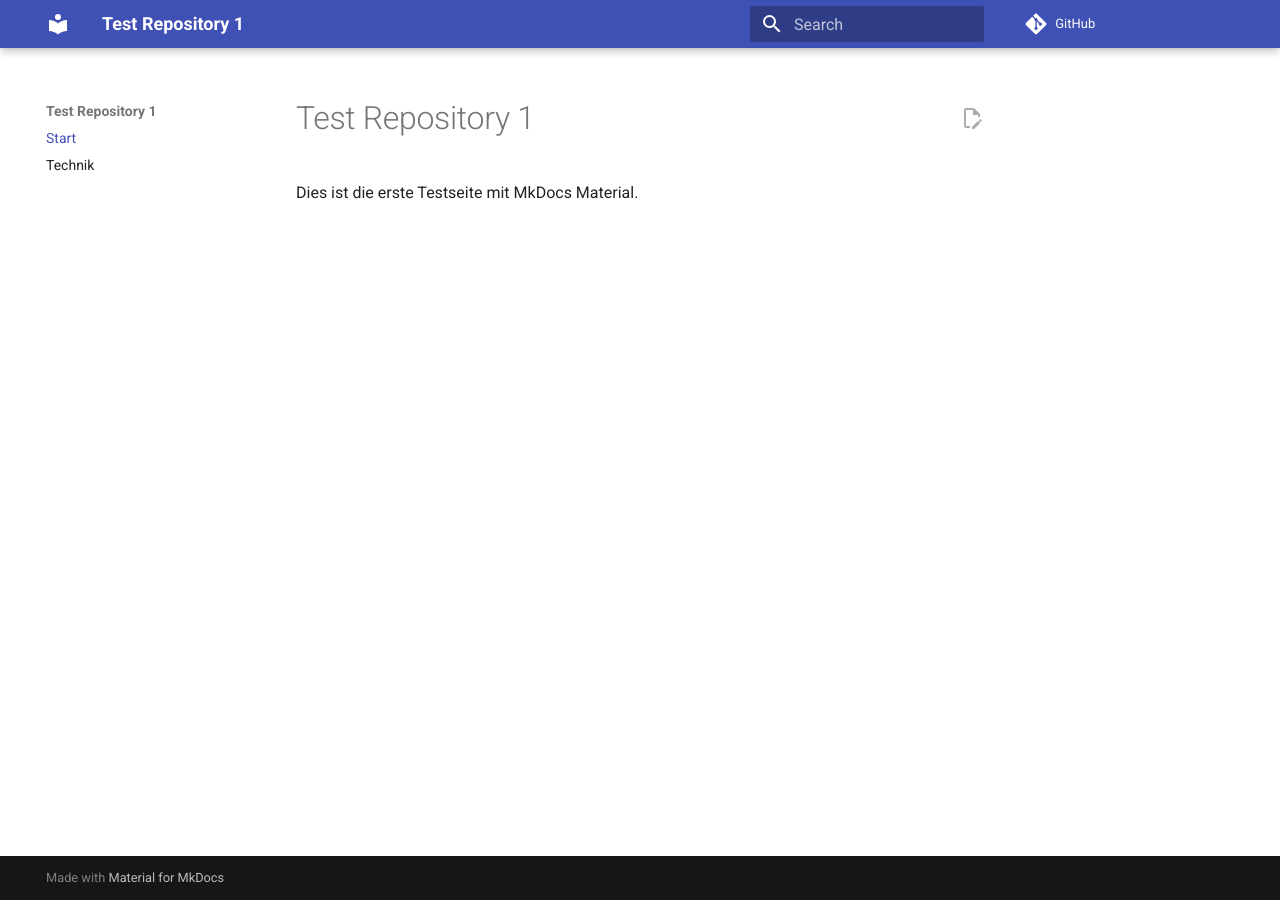
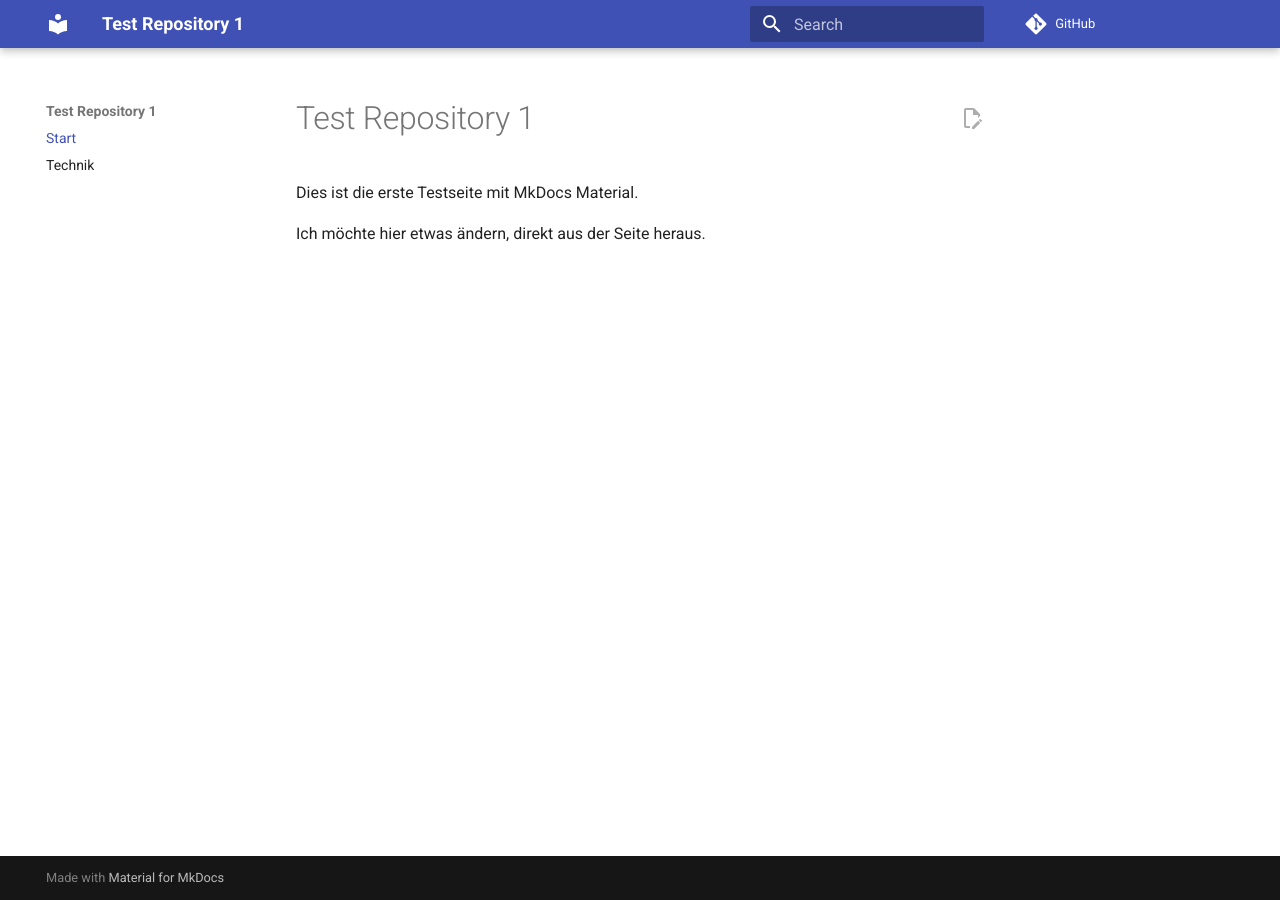
Before and after one commit to DocStreamAGI/mkdocs-testrepo1, an MkDocs documentation site: the page built from docs/index.md, in a window 1280 px wide. Built offline with MkDocs 1.6.1 and Material for MkDocs 9.7.7, drawn with Linux system fonts in a browser that asks for light colours; comment, search, counter and statistics services are not loaded; the version menu is left out.

Commit message:
Update index.md

```diff
--- a/docs/index.md
+++ b/docs/index.md
@@ -1,3 +1,5 @@
 # Test Repository 1
 
 Dies ist die erste Testseite mit MkDocs Material.
+
+Ich möchte hier etwas ändern, direkt aus der Seite heraus.
```
